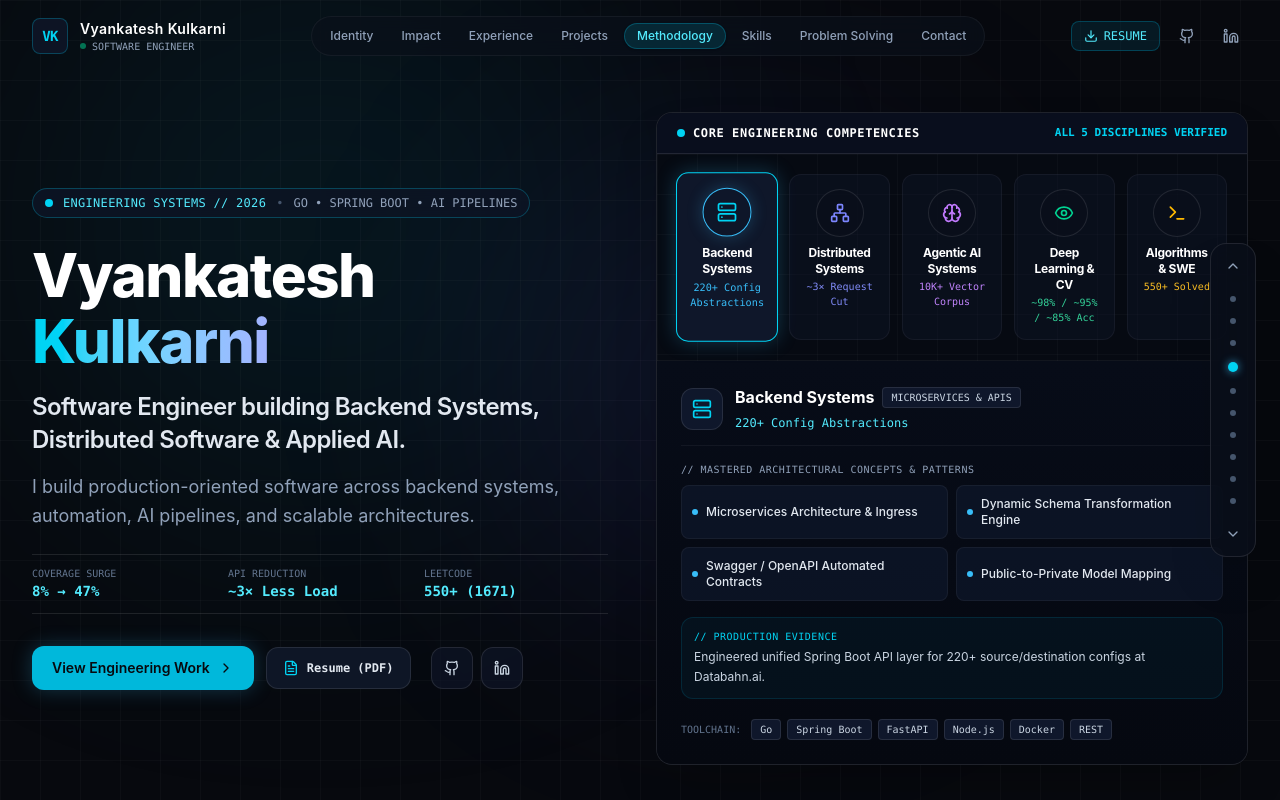
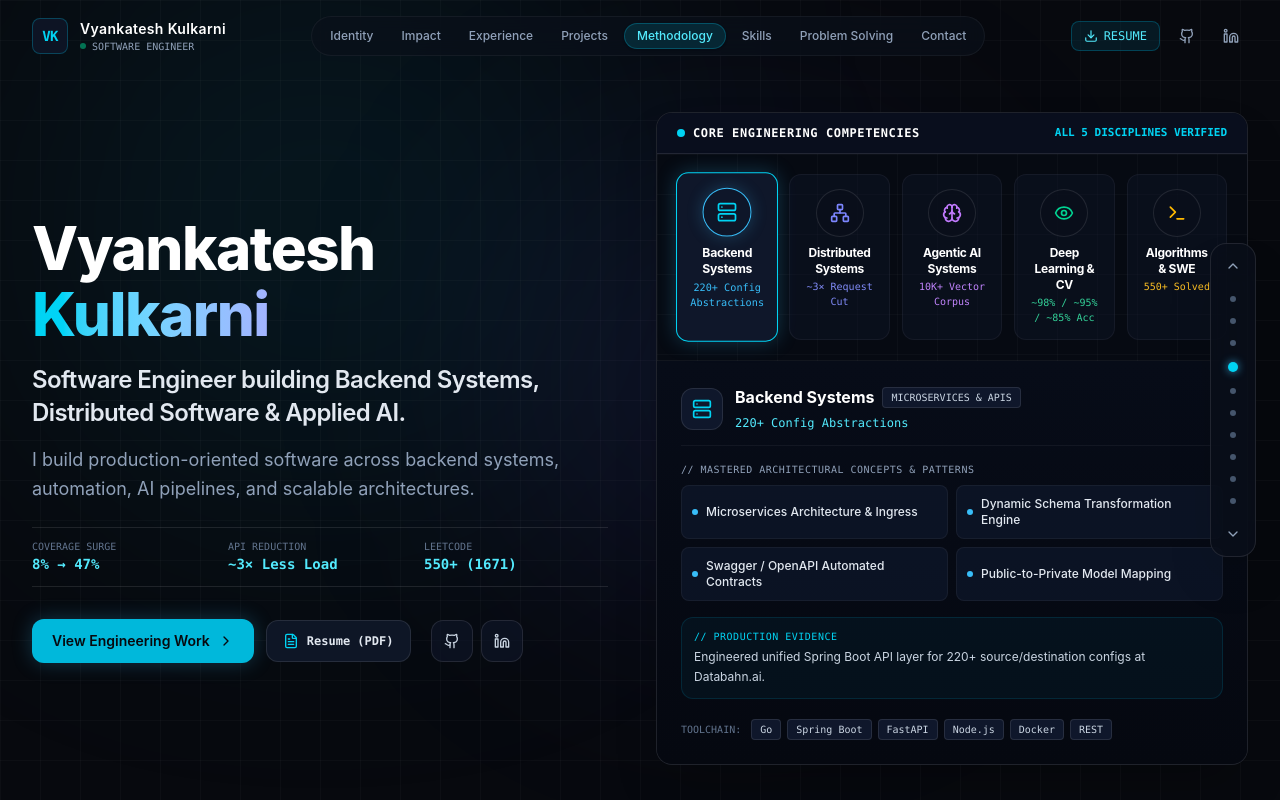
Before and after one commit to VyankateshKulkarni06/portfolio, a React (Vite) app: page / in a window 1280 px wide. Shown: the top 800 px of the page. Built offline with nearby package versions, Linux system fonts and the light colour scheme.

Commit message:
fix: remove status pill from hero section

```diff
--- a/src/components/sections/HeroSection.tsx
+++ b/src/components/sections/HeroSection.tsx
@@ -22,16 +22,7 @@ export const HeroSection: React.FC<HeroSectionProps> = ({ onOpenResume }) => {
         <div className="grid grid-cols-1 lg:grid-cols-12 gap-10 lg:gap-8 items-center">
           {/* Left Column: Engineer Profile & Statement */}
           <div className="lg:col-span-6 xl:col-span-6 flex flex-col justify-center">
-            {/* System Status Pill */}
-            <div className="inline-flex items-center gap-2.5 px-3 py-1.5 rounded-full bg-[#0d1424]/90 border border-cyan-500/30 w-fit mb-6 text-xs font-mono text-cyan-300 backdrop-blur-md">
-              <span className="relative flex h-2 w-2">
-                <span className="animate-ping absolute inline-flex h-full w-full rounded-full bg-cyan-400 opacity-75"></span>
-                <span className="relative inline-flex rounded-full h-2 w-2 bg-cyan-400"></span>
-              </span>
-              <span className="tracking-wide">ENGINEERING SYSTEMS // 2026</span>
-              <span className="text-slate-600">•</span>
-              <span className="text-slate-400">GO • SPRING BOOT • AI PIPELINES</span>
-            </div>
+
 
             {/* Engineer Name */}
             <h1 className="text-3xl sm:text-5xl lg:text-6xl font-extrabold tracking-tight text-white font-sans leading-[1.1]">
```
